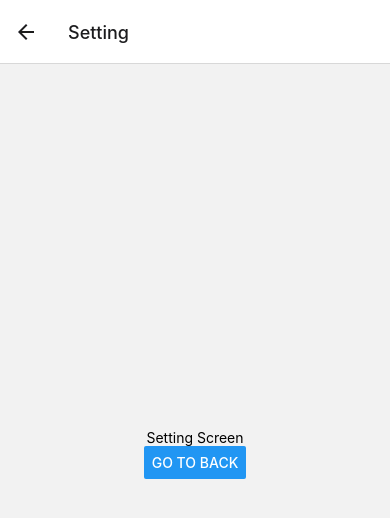
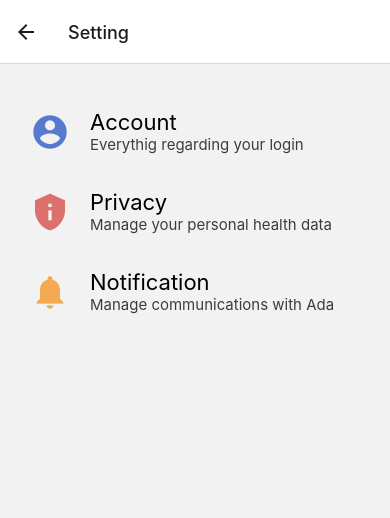
Before and after one commit to gincheong/clone-ada, a React Native app: screen /Setting in a window 390 px wide. Shown: the top 518 px of the page. Built offline with nearby package versions, Linux system fonts and the light colour scheme.

Commit message:
feat(SettingScreen): 항목 레이아웃 작성

```diff
--- a/src/assets/styles.ts
+++ b/src/assets/styles.ts
@@ -9,8 +9,10 @@ const theme = {
     lightdark: '#222',
     accent: '#db706c',
     accent2: '#567ace',
+    accent3: '#f3aa51',
   },
   font: {
+    xsmall: 15,
     small: 18,
     normal: 20,
     large: 22,
--- a/src/screens/ProfileScreen.tsx
+++ b/src/screens/ProfileScreen.tsx
@@ -1,5 +1,5 @@
 import React from 'react';
-import { Button, Text, View } from 'react-native';
+import { Button, StyleSheet, Text, View } from 'react-native';
 import { StackScreenProps } from '@react-navigation/stack';
 // interfaces
 import { StackProps } from './interfaces';
@@ -8,11 +8,19 @@ const ProfileScreen = ({
   navigation,
 }: StackScreenProps<StackProps, 'Profile'>) => {
   return (
-    <View style={{ flex: 1, alignItems: 'center', justifyContent: 'center' }}>
+    <View style={styles.container}>
       <Text>Profile Screen</Text>
       <Button title="Go to back" onPress={() => navigation.goBack()} />
     </View>
   );
 };
 
+const styles = StyleSheet.create({
+  container: {
+    flex: 1,
+    alignItems: 'center',
+    justifyContent: 'center',
+  },
+});
+
 export default ProfileScreen;
--- a/src/screens/SettingScreen.tsx
+++ b/src/screens/SettingScreen.tsx
@@ -1,18 +1,93 @@
 import React from 'react';
-import { Button, Text, View } from 'react-native';
-import { StackScreenProps } from '@react-navigation/stack';
+import { ScrollView, StyleSheet, Text, View } from 'react-native';
+import Icon from 'react-native-vector-icons/MaterialIcons';
+// import { StackScreenProps } from '@react-navigation/stack';
 // interfaces
-import { StackProps } from './interfaces';
+// import { StackProps } from './interfaces';
+// styles
+import theme from '../assets/styles';
 
-const SettingScreen = ({
-  navigation,
-}: StackScreenProps<StackProps, 'Profile'>) => {
+const SettingScreen = () => {
+  //   navigation,
+  // }: StackScreenProps<StackProps, 'Profile'>) => {
+
+  // * 각 item에 navigate 추가
+  // * 일단 그냥 작성했는데, 컴포넌트로 분리하기
+
   return (
-    <View style={{ flex: 1, alignItems: 'center', justifyContent: 'center' }}>
-      <Text>Setting Screen</Text>
-      <Button title="Go to back" onPress={() => navigation.goBack()} />
+    <View style={styles.container}>
+      <ScrollView style={styles.list}>
+        <View style={styles.listItem}>
+          <Icon
+            name={'account-circle'}
+            size={theme.font.xlarge + 10}
+            color={theme.color.accent2}
+          />
+          <View style={styles.textContainer}>
+            <Text style={styles.itemText}>Account</Text>
+            <Text style={styles.itemDescription}>
+              Everythig regarding your login
+            </Text>
+          </View>
+        </View>
+        <View style={styles.listItem}>
+          <Icon
+            name={'privacy-tip'}
+            size={theme.font.xlarge + 10}
+            color={theme.color.accent}
+          />
+          <View style={styles.textContainer}>
+            <Text style={styles.itemText}>Privacy</Text>
+            <Text style={styles.itemDescription}>
+              Manage your personal health data
+            </Text>
+          </View>
+        </View>
+        <View style={styles.listItem}>
+          <Icon
+            name={'notifications'}
+            size={theme.font.xlarge + 10}
+            color={theme.color.accent3}
+          />
+          <View style={styles.textContainer}>
+            <Text style={styles.itemText}>Notification</Text>
+            <Text style={styles.itemDescription}>
+              Manage communications with Ada
+            </Text>
+          </View>
+        </View>
+      </ScrollView>
     </View>
   );
 };
 
+const styles = StyleSheet.create({
+  container: {
+    flex: 1,
+    justifyContent: 'center',
+    padding: 20,
+  },
+  list: {
+    flex: 1,
+  },
+  listItem: {
+    marginTop: 15,
+    paddingHorizontal: 10,
+    paddingVertical: 10,
+    flex: 1,
+    flexDirection: 'row',
+    alignItems: 'center',
+  },
+  textContainer: {
+    marginLeft: 20,
+  },
+  itemText: {
+    fontSize: theme.font.large,
+  },
+  itemDescription: {
+    fontSize: theme.font.xsmall,
+    color: theme.color.gray,
+  },
+});
+
 export default SettingScreen;
```
